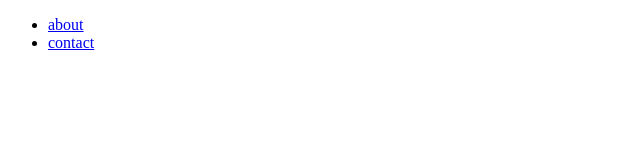
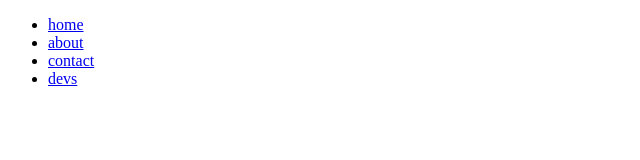
Before and after one commit to DanieelCarvalho/Pac-Men-Page, an Angular app: page /home in a window 1280 px wide. Shown: the top 160 px of the page, without its empty margins (0-640 px from the left). Built offline with nearby package versions, Linux system fonts and the light colour scheme.

Commit message:
add page devs

```diff
--- a/src/app/app.routes.ts
+++ b/src/app/app.routes.ts
@@ -2,10 +2,12 @@ import { Routes } from '@angular/router';
 import { HomeComponent } from './pages/home/home.component';
 import { AboutComponent } from './pages/about/about.component';
 import { ContactComponent } from './pages/contact/contact.component';
+import { DevsComponent } from './pages/devs/devs.component';
 
 export const routes: Routes = [
   { path: 'home', component: HomeComponent },
   { path: 'about', component: AboutComponent },
   { path: 'contact', component: ContactComponent },
+  { path: 'devs', component: DevsComponent },
   { path: '', redirectTo: '/home', pathMatch: 'full' },
 ];
--- /dev/null
+++ b/src/app/pages/devs/devs.component.html
@@ -0,0 +1 @@
+<p>devs works!</p>
--- a/src/app/pages/home/home.component.html
+++ b/src/app/pages/home/home.component.html
@@ -1,8 +1,10 @@
 <header>
   <nav>
     <ul>
+      <li><a routerLink="/home"> home</a></li>
       <li><a routerLink="/about"> about</a></li>
       <li><a routerLink="/contact"> contact</a></li>
+      <li><a routerLink="/devs"> devs</a></li>
     </ul>
   </nav>
 </header>
```
Also changed, not shown: src/app/pages/devs/devs.component.ts (added, +12 -0 lines), src/app/pages/devs/devs.component.css (added), 1 other file (tests, documents, lock files or other folders).
